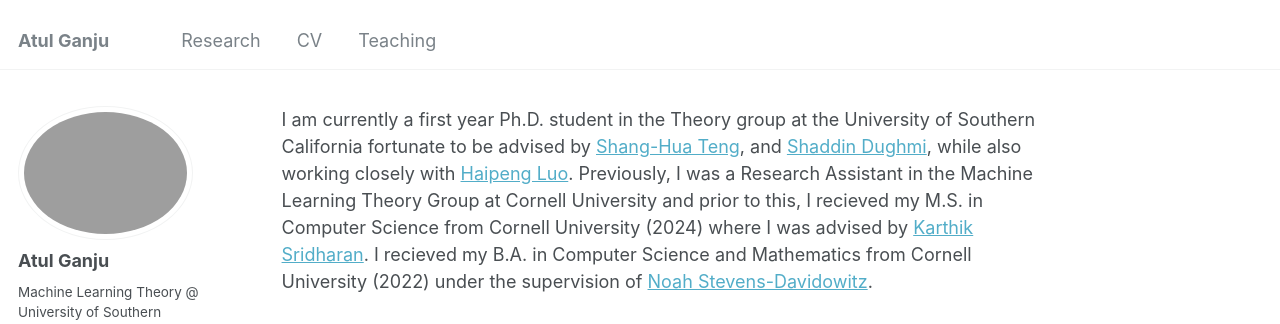
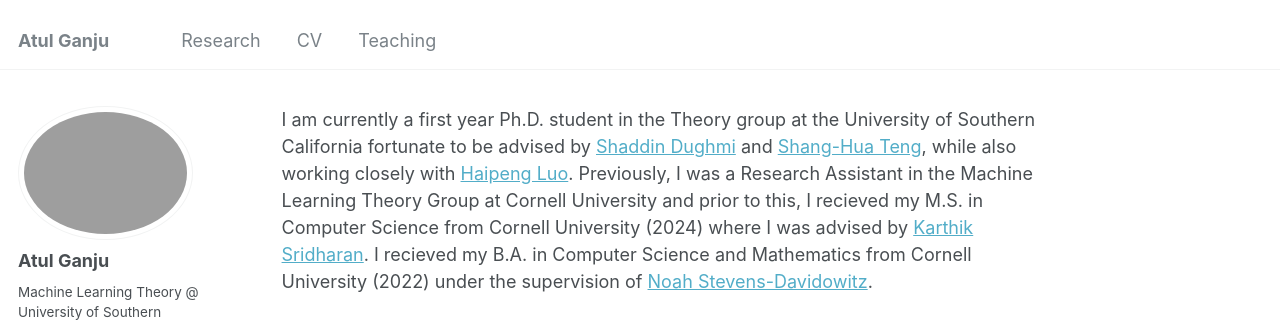
Before and after one commit to atulganju/atulganju.github.io, a Jekyll site: the page built from _pages/about.md, in a window 1280 px wide and 1216 px high. Shown: the top 324 px of the window. Built offline with Jekyll 4.4.1, drawn with Linux system fonts in a browser that asks for light colours; some web fonts are replaced.

```diff
--- a/_pages/about.md
+++ b/_pages/about.md
@@ -9,7 +9,7 @@ redirect_from:
 
 
 
-I am currently a first year Ph.D. student in the Theory group at the University of Southern California fortunate to be advised by [Shang-Hua Teng](https://viterbi-web.usc.edu/~shanghua/), and [Shaddin Dughmi](https://viterbi-web.usc.edu/~shaddin/), while also working closely with [Haipeng Luo](https://haipeng-luo.net). Previously, I was a Research Assistant in the Machine Learning Theory Group at Cornell University and prior to this, I recieved my M.S. in Computer Science from Cornell University (2024) where I was advised by [Karthik Sridharan](https://www.cs.cornell.edu/~sridharan/). I recieved my B.A. in Computer Science and Mathematics from Cornell University (2022) under the supervision of [Noah Stevens-Davidowitz](https://www.noahsd.com).
+I am currently a first year Ph.D. student in the Theory group at the University of Southern California fortunate to be advised by [Shaddin Dughmi](https://viterbi-web.usc.edu/~shaddin/) and [Shang-Hua Teng](https://viterbi-web.usc.edu/~shanghua/), while also working closely with [Haipeng Luo](https://haipeng-luo.net). Previously, I was a Research Assistant in the Machine Learning Theory Group at Cornell University and prior to this, I recieved my M.S. in Computer Science from Cornell University (2024) where I was advised by [Karthik Sridharan](https://www.cs.cornell.edu/~sridharan/). I recieved my B.A. in Computer Science and Mathematics from Cornell University (2022) under the supervision of [Noah Stevens-Davidowitz](https://www.noahsd.com).
 
 **Research Interests**
 --
```
